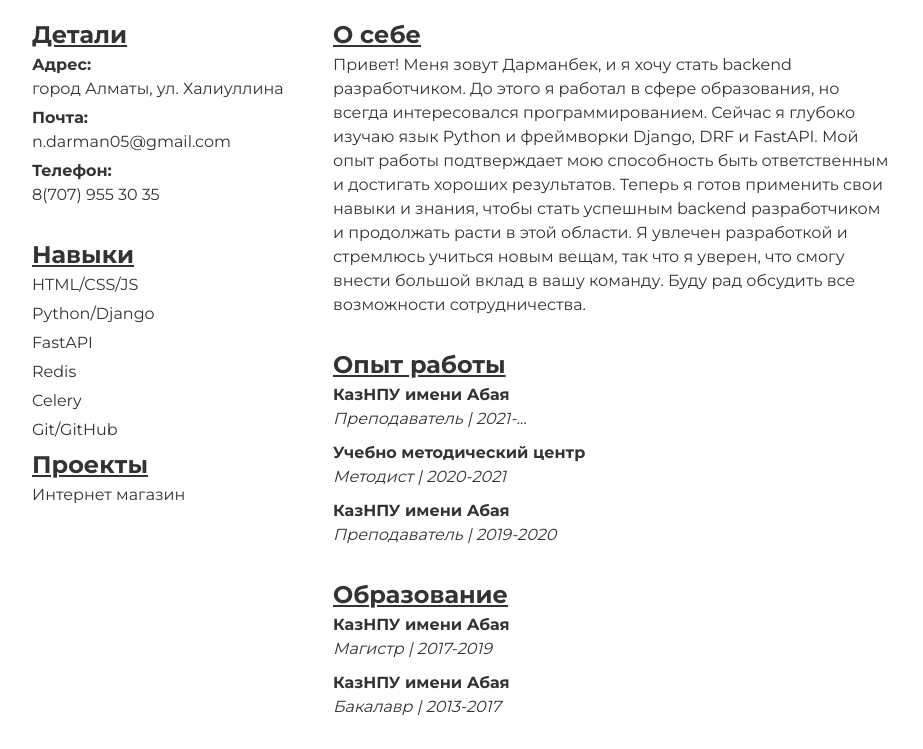
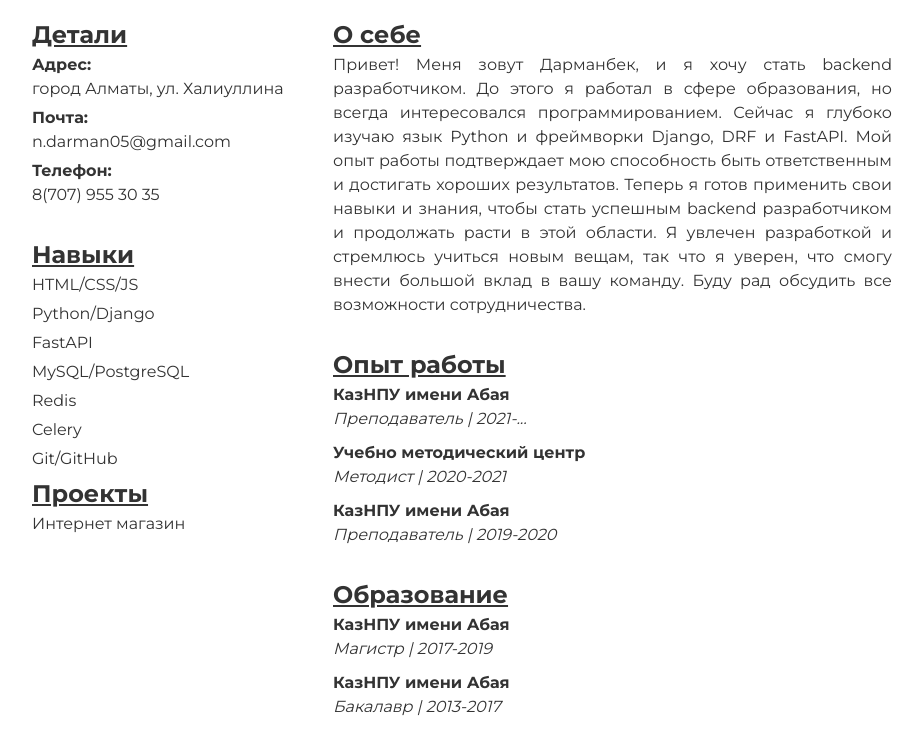
Before and after one commit to ndarman05/ndarman05.github.io, a plain HTML site: page index.html in a window 1280 px wide. Shown: the part 95-844 px from the top of the page, without its empty margins (178-1101 px from the left). Drawn offline with Linux system fonts and the light colour scheme.

Commit message:
Added skill

```diff
--- a/index.html
+++ b/index.html
@@ -28,6 +28,7 @@
             <li>HTML/CSS/JS</li>
             <li>Python/Django</li>
             <li>FastAPI</li>
+            <li>MySQL/PostgreSQL</li>
             <li>Redis</li>
             <li>Celery</li>
             <li>Git/GitHub</li>
@@ -41,7 +42,7 @@
 
         <div class="right-column">
           <h2>О себе</h2>
-          <p class="border-bottom">Привет! Меня зовут Дарманбек, и я хочу стать backend разработчиком. До этого я работал в сфере образования, но всегда интересовался программированием. Сейчас я глубоко изучаю язык Python и фреймворки Django, DRF и FastAPI.
+          <p class="border-bottom" style="text-align: justify;">Привет! Меня зовут Дарманбек, и я хочу стать backend разработчиком. До этого я работал в сфере образования, но всегда интересовался программированием. Сейчас я глубоко изучаю язык Python и фреймворки Django, DRF и FastAPI.
             Мой опыт работы подтверждает мою способность быть ответственным и достигать хороших результатов. Теперь я готов применить свои навыки и знания, чтобы стать успешным backend разработчиком и продолжать расти в этой области.
             Я увлечен разработкой и стремлюсь учиться новым вещам, так что я уверен, что смогу внести большой вклад в вашу команду. Буду рад обсудить все возможности сотрудничества.</p>
 
```
